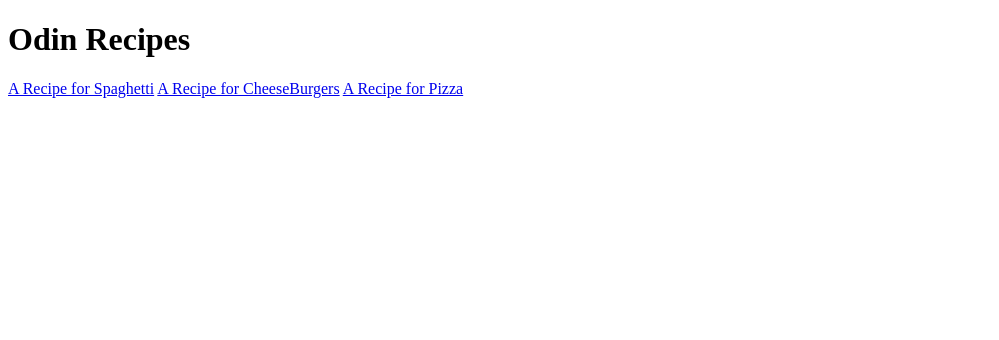
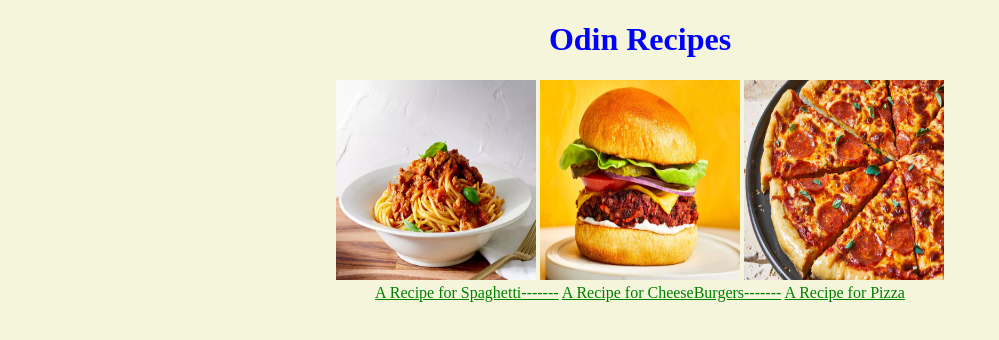
Before and after one commit to JamesGSoftware/odin-recipes, a plain HTML site: page index.html in a window 1280 px wide. Shown: the whole page, without its empty margins (0-999 px from the left). Drawn offline with Linux system fonts and the light colour scheme.

Commit message:
Add images recipes index.html

```diff
--- a/index.html
+++ b/index.html
@@ -3,12 +3,20 @@
 <head>
     <meta charset="UTF-8">
     <meta name="viewport" content="width=device-width, initial-scale=1.0">
-    <title>Document</title>
+    <link rel="stylesheet" href="style.css">
+    <title>Odin Recipes</title>
 </head>
 <body>
     <h1>Odin Recipes</h1>
-    <a href="recipes/spaghetti.html" target="_blank" rel="noopener noreferrer">A Recipe for Spaghetti</a>
-    <a href="recipes/cheeseburger.html" target="_blank" rel="noopener noreferrer">A Recipe for CheeseBurgers</a>
-    <a href="recipes/pizza.html" target="_blank" rel="noopener noreferrer">A Recipe for Pizza</a>
+    <div>
+        <img src="images/spaghetti.jpg" alt="spaghetti" height="200" width="200">
+        <img src="images/cheeseburger.jpg" alt="cheeseburger" height="200" width="200">
+        <img src="images/pizza.jpg" alt="pizza" height="200" width="200">
+    </div>
+    <div>
+        <a href="recipes/spaghetti.html" target="_blank" rel="noopener noreferrer">A Recipe for Spaghetti-------</a>
+        <a href="recipes/cheeseburger.html" target="_blank" rel="noopener noreferrer">A Recipe for CheeseBurgers-------</a>
+        <a href="recipes/pizza.html" target="_blank" rel="noopener noreferrer">A Recipe for Pizza</a>
+    </div>
 </body>
 </html>
```
Also changed, not shown: recipes/cheeseburger.html (+2 -1 lines), recipes/pizza.html (+2 -1 lines), recipes/spaghetti.html (+2 -1 lines).
